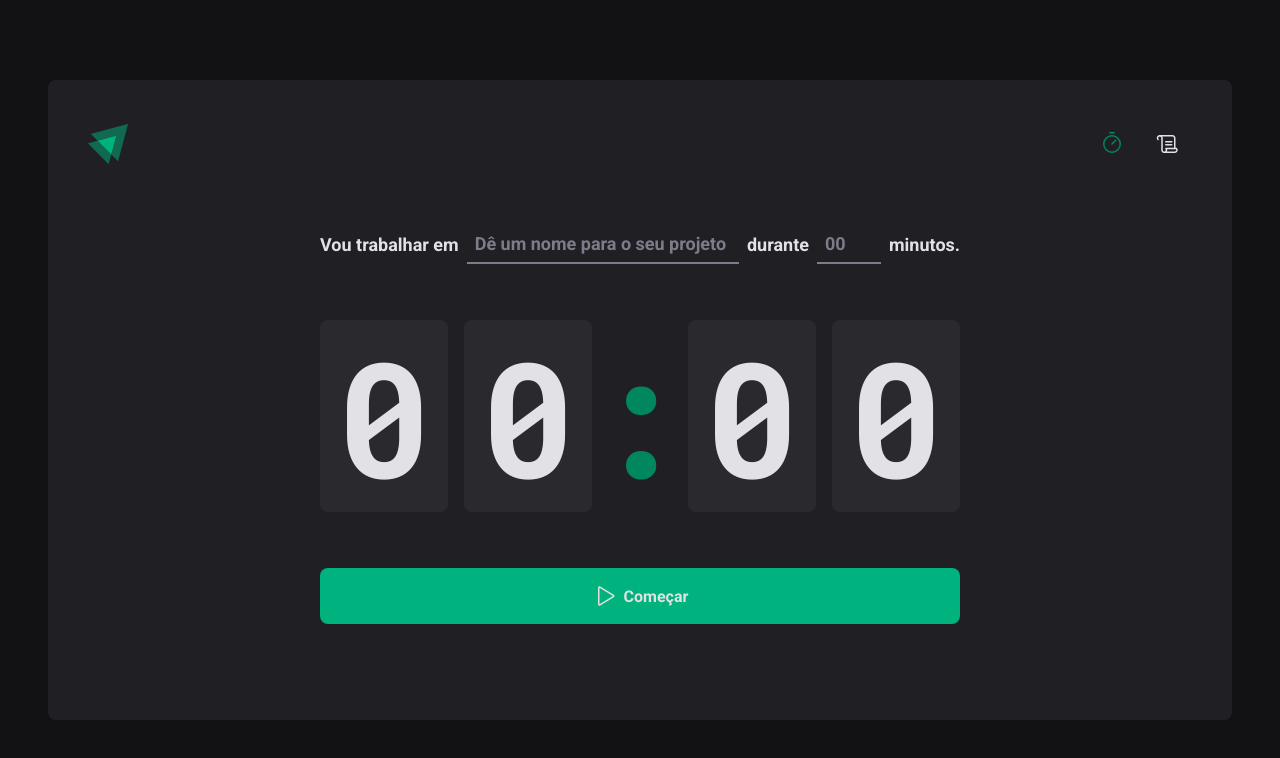
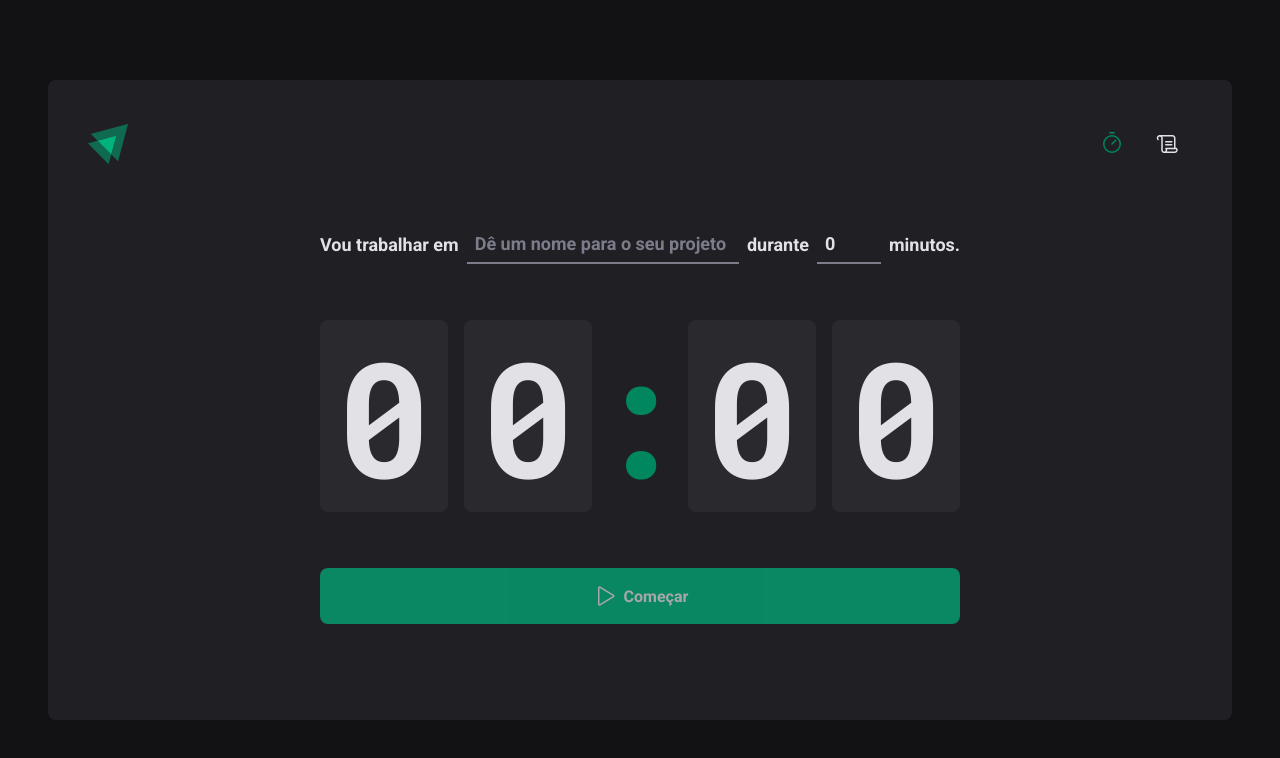
Before and after one commit to LeonardoBrum0907/Timer, a React (Vite) app: page / in a window 1280 px wide. Shown: the top 758 px of the page. Built offline with nearby package versions, Linux system fonts and the light colour scheme.

Commit message:
add zod and ts for form

```diff
--- a/package.json
+++ b/package.json
@@ -9,11 +9,14 @@
     "preview": "vite preview"
   },
   "dependencies": {
+    "@hookform/resolvers": "^3.1.0",
     "phosphor-react": "^1.4.1",
     "react": "^18.2.0",
     "react-dom": "^18.2.0",
+    "react-hook-form": "^7.43.9",
     "react-router-dom": "^6.10.0",
-    "styled-components": "^5.3.9"
+    "styled-components": "^5.3.9",
+    "zod": "^3.21.4"
   },
   "devDependencies": {
     "@rocketseat/eslint-config": "^1.2.0",
--- a/src/pages/Home/index.tsx
+++ b/src/pages/Home/index.tsx
@@ -1,4 +1,8 @@
 import { Play } from 'phosphor-react'
+import { useForm } from 'react-hook-form'
+import { zodResolver } from '@hookform/resolvers/zod'
+import * as zod from 'zod'
+
 import {
   HomeContainer,
   FormContainer,
@@ -9,10 +13,32 @@ import {
   TaskInput,
 } from './styles'
 
+const newCycleFormValidationSchema = zod.object({
+  task: zod.string().min(1, 'Informe  taraefa'),
+  minutesAmount: zod.number().min(5).max(60),
+})
+
+type NewCycleFormData = zod.infer<typeof newCycleFormValidationSchema>
+
 export function Home() {
+  const { register, handleSubmit, watch } = useForm<NewCycleFormData>({
+    resolver: zodResolver(newCycleFormValidationSchema),
+    defaultValues: {
+      task: '',
+      minutesAmount: 0,
+    },
+  })
+
+  function handleCreateNewCycle(data: NewCycleFormData) {
+    console.log(data)
+  }
+
+  const task = watch('task')
+  const isSubmitDisabled = !task
+
   return (
     <HomeContainer>
-      <form action="">
+      <form onSubmit={handleSubmit(handleCreateNewCycle)} action="">
         <FormContainer>
           <label htmlFor="task">Vou trabalhar em</label>
           <TaskInput
@@ -20,6 +46,7 @@ export function Home() {
             list="task-suggestions"
             type="text"
             placeholder="Dê um nome para o seu projeto"
+            {...register('task')}
           />
 
           <datalist id="task-suggestions">
@@ -34,6 +61,7 @@ export function Home() {
             step={5}
             min={5}
             max={60}
+            {...register('minutesAmount', { valueAsNumber: true })}
           />
 
           <span>minutos.</span>
@@ -47,7 +75,7 @@ export function Home() {
           <span>0</span>
         </CountdownContainer>
 
-        <StartCountdownButton type="submit">
+        <StartCountdownButton type="submit" disabled={isSubmitDisabled}>
           <Play size={24} /> Começar
         </StartCountdownButton>
       </form>
```
Also changed, not shown: 1 other file (tests, documents, lock files or other folders).
